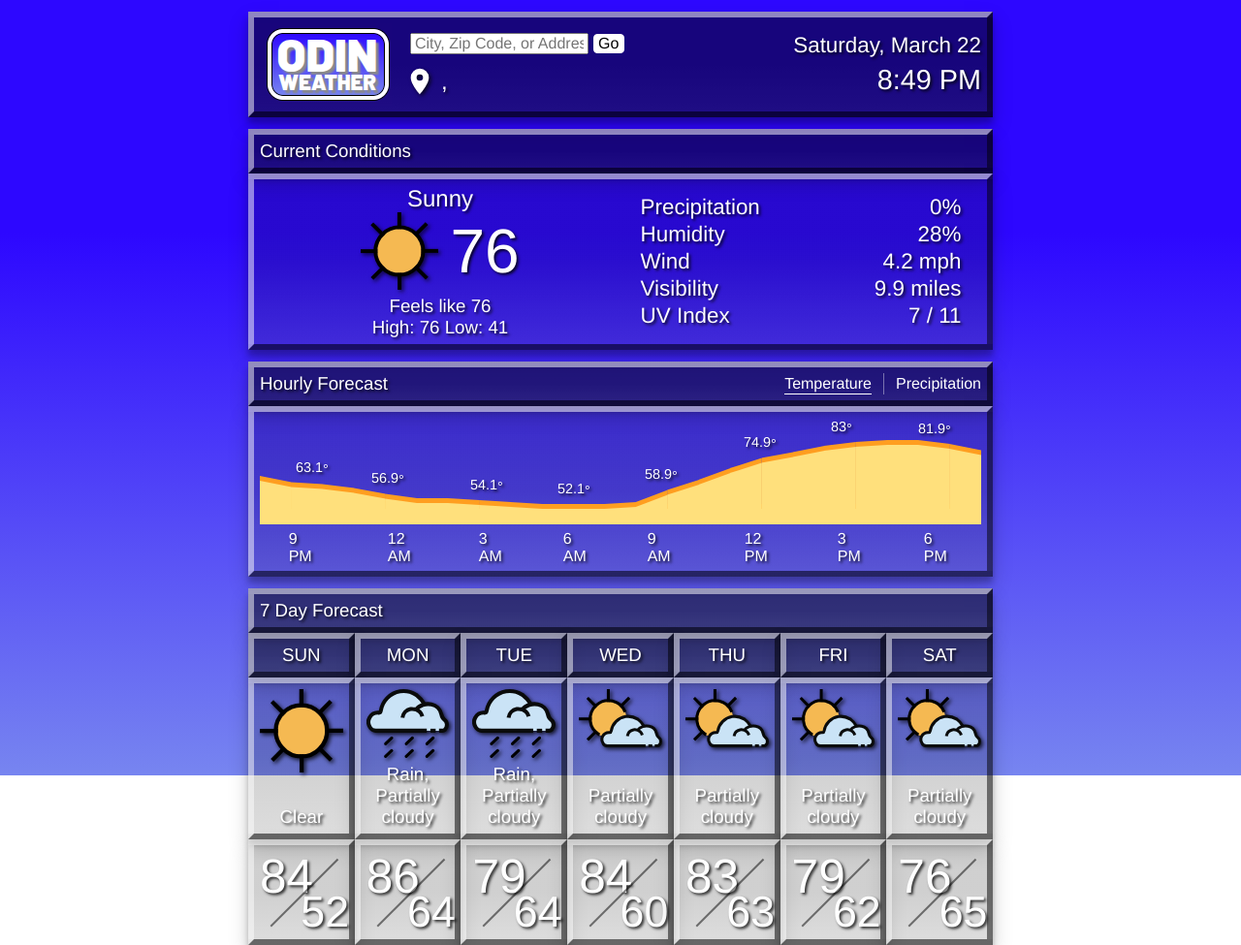
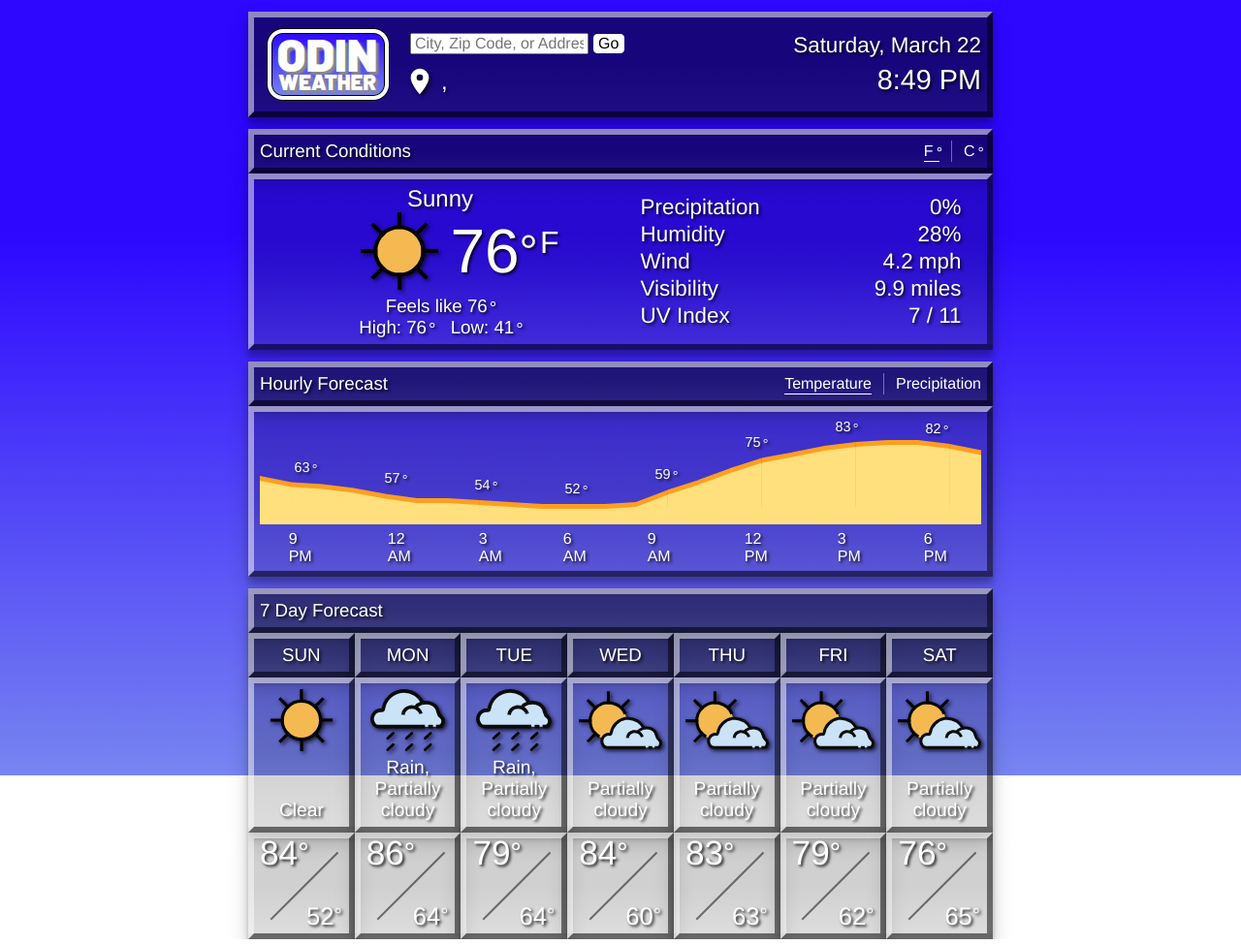
Before and after one commit to scojr/weather-app, a website built with webpack: page src/template.html in a window 1280 px wide. Shown: the whole page at 97% size. Built offline with nearby package versions, Linux system fonts and the light colour scheme.

Commit message:
Improve styling

```diff
--- a/src/graph.js
+++ b/src/graph.js
@@ -70,7 +70,7 @@ export class Graph {
       const label = document.createElement('li');
       label.dataset.value = data;
       label.setAttribute('style', `--normalized-value: ${this.tempsNormalized[indexOfData]}%`)
-      label.textContent = data;
+      label.textContent = Math.round(data);
       label.classList.add('label');
       if (counter === 2) {
         counter = 0;
--- a/src/style.css
+++ b/src/style.css
@@ -74,6 +74,38 @@ body {
   height: 100vh;
 }
 
+.current-conditions {
+  justify-content: space-between;
+}
+
+.feels-like-value::after,
+.today-high-value::after,
+.today-low-value::after {
+  position: relative;
+  top: 2px;
+  left: 2px;
+  content: "°";
+}
+
+.today-high-value {
+  margin-right: 12px;
+}
+
+.unit-buttons {
+  gap: 12px;
+
+  .active {
+    border-bottom: 1px solid white;
+  }
+
+  button::after {
+    position: relative;
+    top: 2px;
+    left: 3px;
+    content: "°";
+  }
+}
+
 .primary {
   display: grid;
   grid-template-columns: 50% 50%;
@@ -111,12 +143,28 @@ body {
 }
 
 .current-temp {
+  position: relative;
   font-size: 4rem;
 
   span {
     font-size: 1.3rem;
     vertical-align: top;
   }
+}
+
+.current-temp::after {
+  position: absolute;
+  content: "°";
+  font-size: 3rem;
+  top: 10px
+}
+
+.current-temp::before {
+  position: absolute;
+  content: "F";
+  font-size: 2rem;
+  top: 10px;
+  left: 130%;
 }
 
 .visual {
@@ -257,6 +305,7 @@ body {
     grid-column: 1 / 2;
     grid-row: 1 / 2;
     place-self: start;
+    margin-top: -10px;
   }
 
   .forecast-low {
@@ -264,37 +313,63 @@ body {
     grid-row: 2 / 3;
     place-self: end right;
     text-align: right;
+    margin-right: 8px;
   }
 
   .forecast-high,
   .forecast-low {
     font-size: 2rem;
+    position: relative;
   }
 
-  @container (min-width: 80px) {
+  .forecast-high::after,
+  .forecast-low::after {
+    position: relative;
+    font-size: 0.8em;
+    content: "°";
+    top: -3px;
+  }
 
+  @container (min-width: 50px) {
     .forecast-high {
-      font-size: 3.1rem;
+      padding-top: 2px;
+      font-size: 2.2rem;
+    }
+
+    .forecast-low {
+      font-size: 1.6rem;
+      margin-right: 0;
+    }
+  }
+
+
+  @container (min-width: 90px) {
+    .forecast-high {
+      padding-top: 2px;
+      font-size: 3.3rem;
     }
 
     .forecast-low {
       font-size: 2.8rem;
+      margin-right: 6px;
     }
   }
 
   @container (min-width: 120px) {
-
     .forecast-high {
+      padding-top: 0;
       font-size: 4rem;
     }
 
     .forecast-low {
       font-size: 3rem;
+      margin-right: 8px;
     }
   }
 
+}
 
-}
+
 
 .forecast-descriptions {
   text-align: center;
@@ -306,6 +381,19 @@ body {
 
 .forecast-visual-container {
   justify-content: space-between;
+  container-type: inline-size;
+
+  @container (min-width: 80px) {
+
+    .description {
+      font-size: 1rem;
+    }
+
+    .description {
+      font-size: 1.2rem;
+    }
+  }
+
 }
 
 .forecast-temps .card::after {
@@ -397,8 +485,9 @@ li {
   }
 
   .label::after {
-    position: absolute;
+    position: relative;
     top: 2px;
+    left: 2px;
     content: "°";
   }
 }
--- a/src/template.html
+++ b/src/template.html
@@ -23,18 +23,23 @@
         <button class="location-search-button">Go</button>
         <div class="location flex">
           <img class="icon" src="./icons/map-marker.svg" alt="map icon" height="32" width="32">
-          <h3 class="location-text">College Station, Texas</h3>
+          <h3 class="location-text"></h3>
         </div>
       </div>
 
       <h4 class="day-time">
-        <p class="date">Saturday, March 18</p>
-        <p class="time">2:25 PM</p>
+        <p class="date"></p>
+        <p class="time"></p>
       </h4>
     </div>
 
-    <div class="card card-label">
+    <div class="card current-conditions card-label flex">
       <h3>Current Conditions</h3>
+      <div class="unit-buttons flex">
+        <button class="temp-button fahrenheit active">F</button>
+        <span class="separator"></span>
+        <button class="temp-button celsius">C</button>
+      </div>
     </div>
     <div class="primary card">
 
@@ -50,32 +55,32 @@
           <div class="visual">
             <img src="./weather-icons/clear-day.svg" alt="" width="80" height="80">
           </div>
-          <h1 class="current-temp">77<span class="degree-symbol">&deg;F</span></h1>
+          <h1 class="current-temp">00</h1>
         </div>
-        <h3>Feels like <span class="feels-like-value">77</span></h3>
-        <h3>High: <span class="today-high-value">80</span> Low: <span class="today-low-value">60</span></h3>
+        <h3>Feels like <span class="feels-like-value">00</span></h3>
+        <h3>High: <span class="today-high-value">00</span> Low: <span class="today-low-value">00</span></h3>
       </div>
       <div class="primary-right flex-column">
         <table class="conditions-table">
           <tr>
             <td>Precipitation</td>
-            <td class="precipitation-value right">0%</td>
+            <td class="precipitation-value right">00%</td>
           </tr>
           <tr>
             <td>Humidity</td>
-            <td class="humidity-value right">25%</td>
+            <td class="humidity-value right">00%</td>
           </tr>
           <tr>
             <td>Wind</td>
-            <td class="wind-value right">5 mph</td>
+            <td class="wind-value right">00 mph</td>
           </tr>
           <tr>
             <td>Visibility</td>
-            <td class="visibility-value right">10 mi</td>
+            <td class="visibility-value right">00 mi</td>
           </tr>
           <tr>
             <td>UV Index</td>
-            <td class="uv-value right">3 of 11</td>
+            <td class="uv-value right">00 of 11</td>
           </tr>
         </table>
 
@@ -105,85 +110,85 @@
     <div class="forecast flex-column">
       <div class="forecast-labels flex">
         <div class="card card-label">
-          <h3 class="day-label day-1">MON</h3>
+          <h3 class="day-label day-1">---</h3>
         </div>
         <div class="card card-label">
-          <h3 class="day-label day-2">TUE</h3>
+          <h3 class="day-label day-2">---</h3>
         </div>
         <div class="card card-label">
-          <h3 class="day-label day-3">WED</h3>
+          <h3 class="day-label day-3">---</h3>
         </div>
         <div class="card card-label">
-          <h3 class="day-label day-4">THU</h3>
+          <h3 class="day-label day-4">---</h3>
         </div>
         <div class="card card-label">
-          <h3 class="day-label day-5">FRI</h3>
+          <h3 class="day-label day-5">---</h3>
         </div>
         <div class="card card-label">
-          <h3 class="day-label day-6">SAT</h3>
+          <h3 class="day-label day-6">---</h3>
         </div>
         <div class="card card-label">
-          <h3 class="day-label day-7">SUN</h3>
+          <h3 class="day-label day-7">---</h3>
         </div>
       </div>
       <div class="forecast-descriptions flex">
         <div class="card day-1 forecast-visual-container flex-column">
-          <img class="icon forecast-visual" src="./weather-icons/clear-day.svg" alt="" width="64" height="">
-          <h3 class="description">Sunny</h3>
+          <img class="icon forecast-visual" src="./weather-icons/clear-day.svg" alt="" width="64" height="64">
+          <h3 class="description"></h3>
         </div>
         <div class="card day-2 forecast-visual-container flex-column">
-          <img class="icon forecast-visual" src="./weather-icons/clear-day.svg" alt="" width="64" height="">
-          <h3 class="description">Sunny</h3>
+          <img class="icon forecast-visual" src="./weather-icons/clear-day.svg" alt="" width="64" height="64">
+          <h3 class="description"></h3>
         </div>
         <div class="card day-3 forecast-visual-container flex-column">
-          <img class="icon forecast-visual" src="./weather-icons/clear-day.svg" alt="" width="64" height="">
-          <h3 class="description">Sunny</h3>
+          <img class="icon forecast-visual" src="./weather-icons/clear-day.svg" alt="" width="64" height="64">
+          <h3 class="description"></h3>
         </div>
         <div class="card day-4 forecast-visual-container flex-column">
-          <img class="icon forecast-visual" src="./weather-icons/clear-day.svg" alt="" width="64" height="">
-          <h3 class="description">Sunny</h3>
+          <img class="icon forecast-visual" src="./weather-icons/clear-day.svg" alt="" width="64" height="64">
+          <h3 class="description"></h3>
         </div>
         <div class="card day-5 forecast-visual-container flex-column">
-          <img class="icon forecast-visual" src="./weather-icons/clear-day.svg" alt="" width="64" height="">
-          <h3 class="description">Sunny</h3>
+          <img class="icon forecast-visual" src="./weather-icons/clear-day.svg" alt="" width="64" height="64">
+          <h3 class="description"></h3>
         </div>
         <div class="card day-6 forecast-visual-container flex-column">
-          <img class="icon forecast-visual" src="./weather-icons/clear-day.svg" alt="" width="64" height="">
-          <h3 class="description">Sunny</h3>
+          <img class="icon forecast-visual" src="./weather-icons/clear-day.svg" alt="" width="64" height="64">
+          <h3 class="description"></h3>
         </div>
         <div class="card day-7 forecast-visual-container flex-column">
-          <img class="icon forecast-visual" src="./weather-icons/clear-day.svg" alt="" width="64" height="">
-          <h3 class="description">Sunny</h3>
+          <img class="icon forecast-visual" src="./weather-icons/clear-day.svg" alt="" width="64" height="64">
+          <h3 class="description"></h3>
         </div>
       </div>
       <div class="forecast-temps flex">
         <div class="card">
-          <h3 class="forecast-high">78</h3>
-          <h3 class="forecast-low">69</h3>
+          <h3 class="forecast-high">00</h3>
+          <h3 class="forecast-low">00</h3>
         </div>
         <div class="card">
-          <h3 class="forecast-high">78</h3>
-          <h3 class="forecast-low">69</h3>
+          <h3 class="forecast-high">00</h3>
+          <h3 class="forecast-low">00</h3>
         </div>
         <div class="card">
-          <h3 class="forecast-high">78</h3>
-          <h3 class="forecast-low">69</h3>
+          <h3 class="forecast-high">00</h3>
+          <h3 class="forecast-low">00</h3>
         </div>
         <div class="card">
-          <h3 class="forecast-high">78</h3>
-          <h3 class="forecast-low">69</h3>
+          <h3 class="forecast-high">00</h3>
+          <h3 class="forecast-low">00</h3>
         </div>
         <div class="card">
-          <h3 class="forecast-high">78</h3>
-          <h3 class="forecast-low">69</h3>
+          <h3 class="forecast-high">00</h3>
+          <h3 class="forecast-low">00</h3>
         </div>
         <div class="card">
-          <h3 class="forecast-high">78</h3>
-          <h3 class="forecast-low">69</h3>
+          <h3 class="forecast-high">00</h3>
+          <h3 class="forecast-low">00</h3>
         </div>
         <div class="card">
-          <h3 class="forecast-high">78</h3>
-          <h3 class="forecast-low">69</h3>
+          <h3 class="forecast-high">00</h3>
+          <h3 class="forecast-low">00</h3>
         </div>
       </div>
     </div>
```
